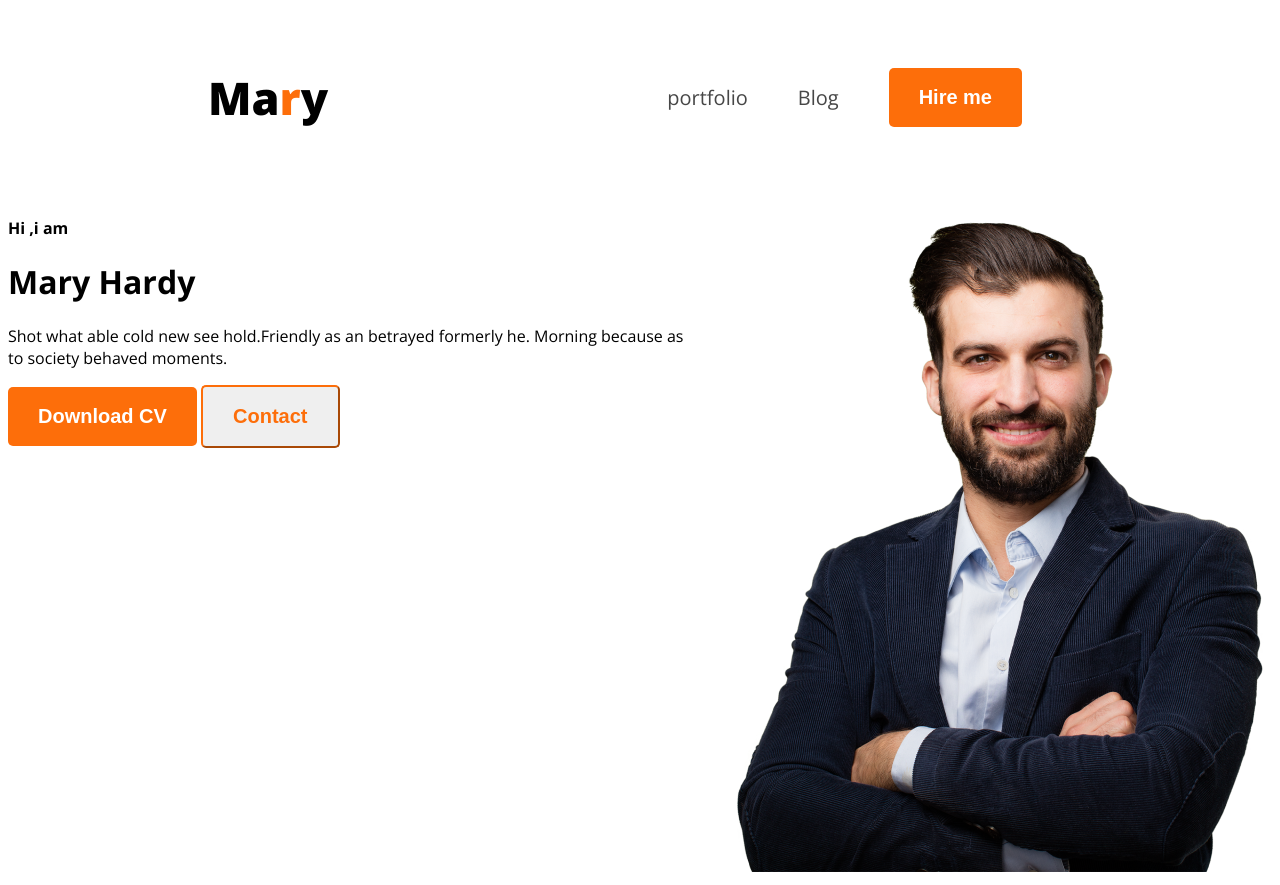
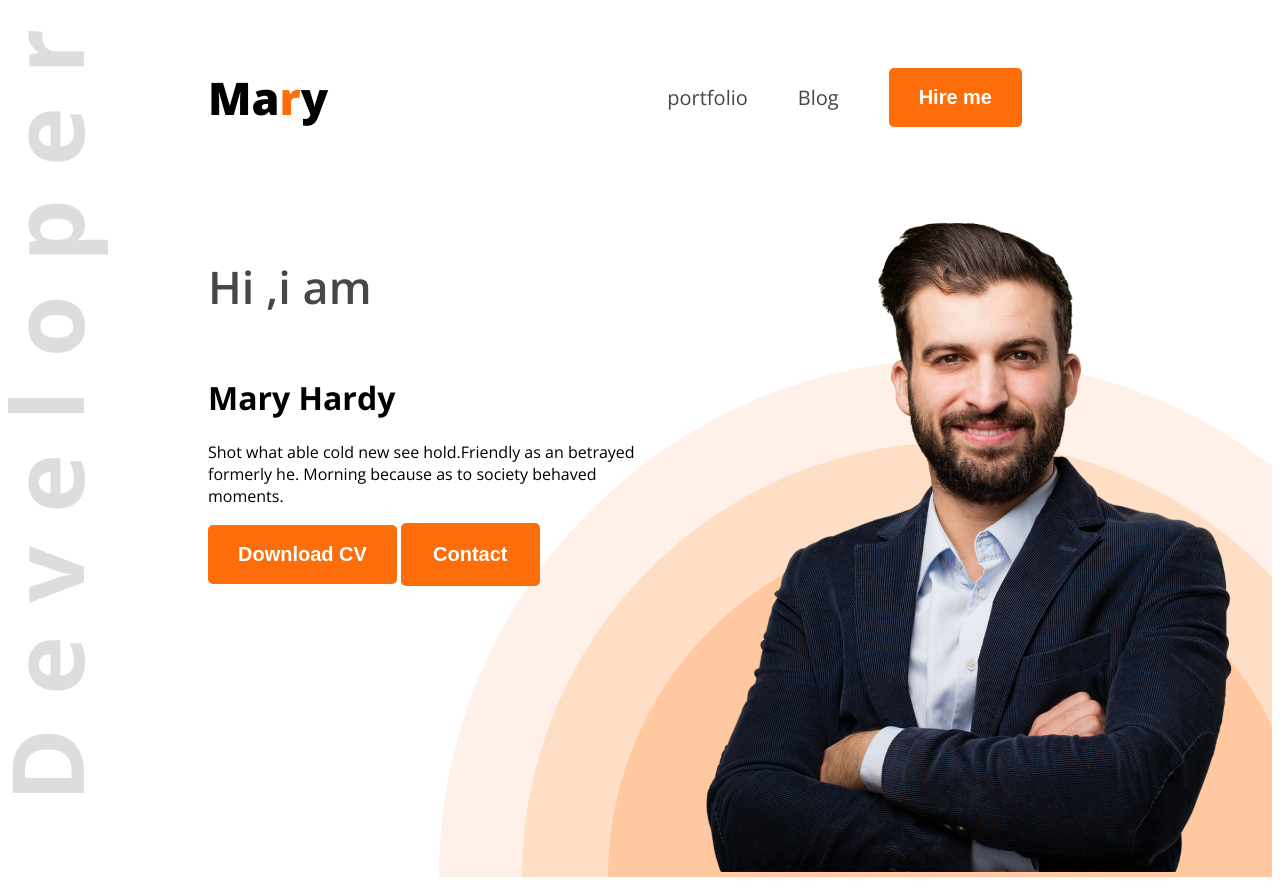
Before and after one commit to Mirajul-islam25/web-dev-portfolio, a plain HTML site: page index.html in a window 1280 px wide. Drawn offline with nearby package versions, Linux system fonts and the light colour scheme.

Commit message:
first web added

```diff
--- a/index.html
+++ b/index.html
@@ -1,16 +1,19 @@
 <!DOCTYPE html>
 <html lang="en">
+
 <head>
       <meta charset="UTF-8">
       <meta name="viewport" content="width=device-width, initial-scale=1.0">
       <title>web developer portfolio</title>
       <link rel="preconnect" href="https://fonts.googleapis.com">
       <link rel="preconnect" href="https://fonts.gstatic.com" crossorigin>
-      <link href="https://fonts.googleapis.com/css2?family=Open+Sans:ital,wght@0,300..800;1,300..800&display=swap" rel="stylesheet">
+      <link href="https://fonts.googleapis.com/css2?family=Open+Sans:ital,wght@0,300..800;1,300..800&display=swap"
+            rel="stylesheet">
       <link rel="stylesheet" href="style/style.css">
 </head>
+
 <body class="open-sans-normal">
-      <header>
+      <header class="header">
             <nav>
                   <h1 class="nav-title">Ma<span class="text-primary">r</span>y</h1>
                   <ul>
@@ -19,12 +22,14 @@
                         <li><a href=""><button class="btn-primary">Hire me</button></a></li>
                   </ul>
             </nav>
+
             <div class="banner">
                   <div class="text">
-                  <h4>Hi ,i am</h4>
-                  <h1>Mary Hardy</h1>
+                        <h4 class="banner-greeting">Hi ,i am</h4>
+                        <h1 class="banner-title">Mary Hardy</h1>
                         <p>
-                    Shot what able cold new see hold.Friendly as an betrayed formerly he. Morning because as to society behaved moments.
+                              Shot what able cold new see hold.Friendly as an betrayed formerly he. Morning because as
+                              to society behaved moments.
                         </p>
                         <button class="btn-primary">Download CV</button>
                         <button class="btn-secondary">Contact</button>
@@ -42,4 +47,5 @@
 
       </footer>
 </body>
+
 </html>
--- a/style/style.css
+++ b/style/style.css
@@ -1,4 +1,3 @@
-
 .open-sans-normal {
       font-family: "Open Sans", sans-serif;
       font-optical-sizing: auto;
@@ -6,9 +5,18 @@
       font-variation-settings:
             "wdth" 100;
 }
+
+.header {
+      background-image: url(../images/developer.png), url(../images/header_bg.png);
+      background-repeat: no-repeat;
+      background-position: top left, bottom right;
+
+}
+
 .text-primary {
       color: #FD6E0A;
 }
+
 nav {
 
       display: flex;
@@ -16,14 +24,21 @@
       align-items: center;
       margin: 30px 200px;
 }
+
 nav ul {
       display: flex;
       align-items: center;
 }
+
 .nav-title {
       font-weight: 800;
       font-size: 45px;
 }
+
+.developer {
+      display: flex;
+}
+
 .btn-primary {
       background-color: #FD6E0A;
       color: white;
@@ -33,25 +48,52 @@
       border-radius: 5px;
       border: none;
 }
+
 .btn-secondary {
-          border-color: #FD6E0A;
-          color: #FD6E0A;
+      background-color: #FD6E0A;
+      color: white;
+      border: 2px solid #FD6E0A;
       font-weight: bold;
       font-size: 20px;
       padding: 18px 30px;
       border-radius: 5px;
 }
+
 nav li a {
       text-decoration: none;
       font-size: 20px;
 }
+
 nav ul li {
       list-style: none;
       margin-right: 50px;
 }
+
 .dark-2 {
       color: #474747;
 }
+
 .banner {
       display: flex;
 }
+
+.banner-greeting {
+      font-size: 45px;
+      font-weight: 600;
+      color: #474747;
+}
+
+.banner-title {
+      font-size: 85;
+      font-weight: bold;
+}
+
+.image {
+      width: 580px;
+}
+
+.banner {
+      display: flex;
+      justify-content: space-between;
+      margin: 0 35px 0 200px;
+}
```
Lines whose indentation alone changed are shown as unchanged.
